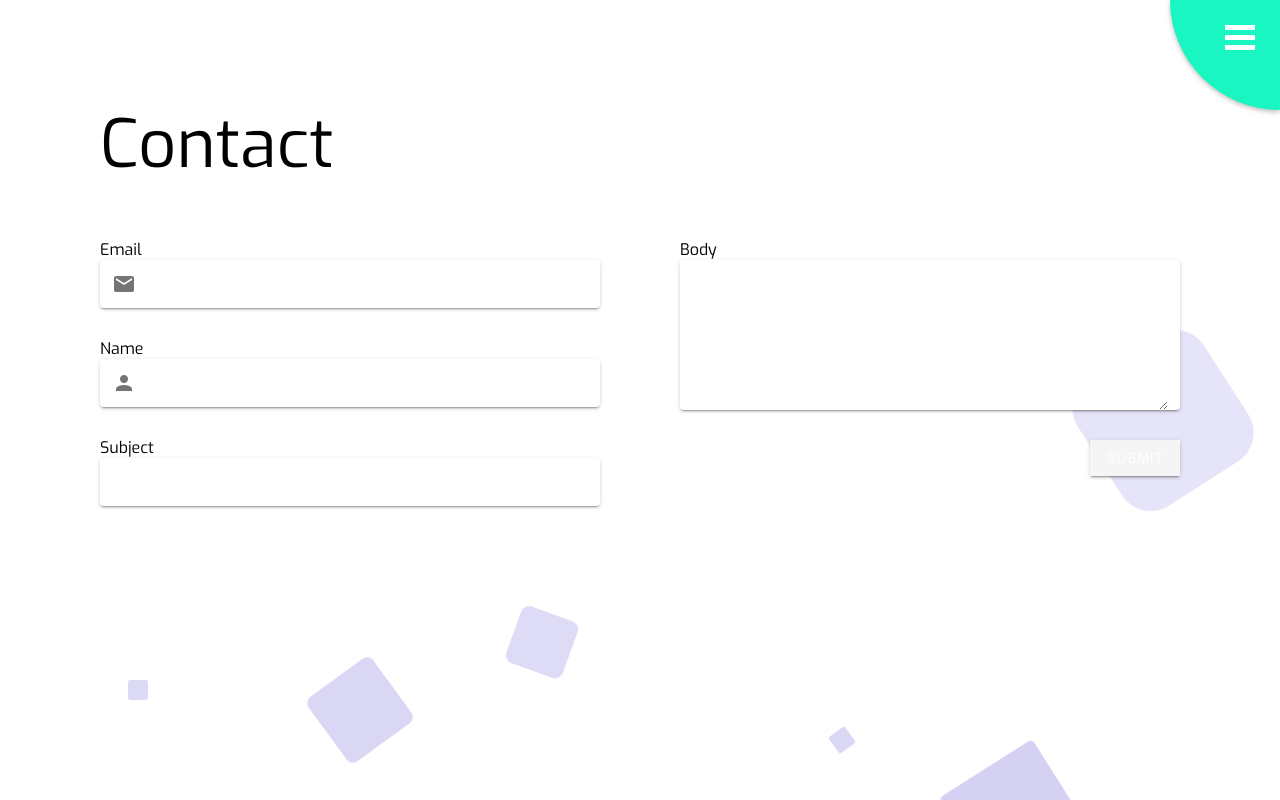
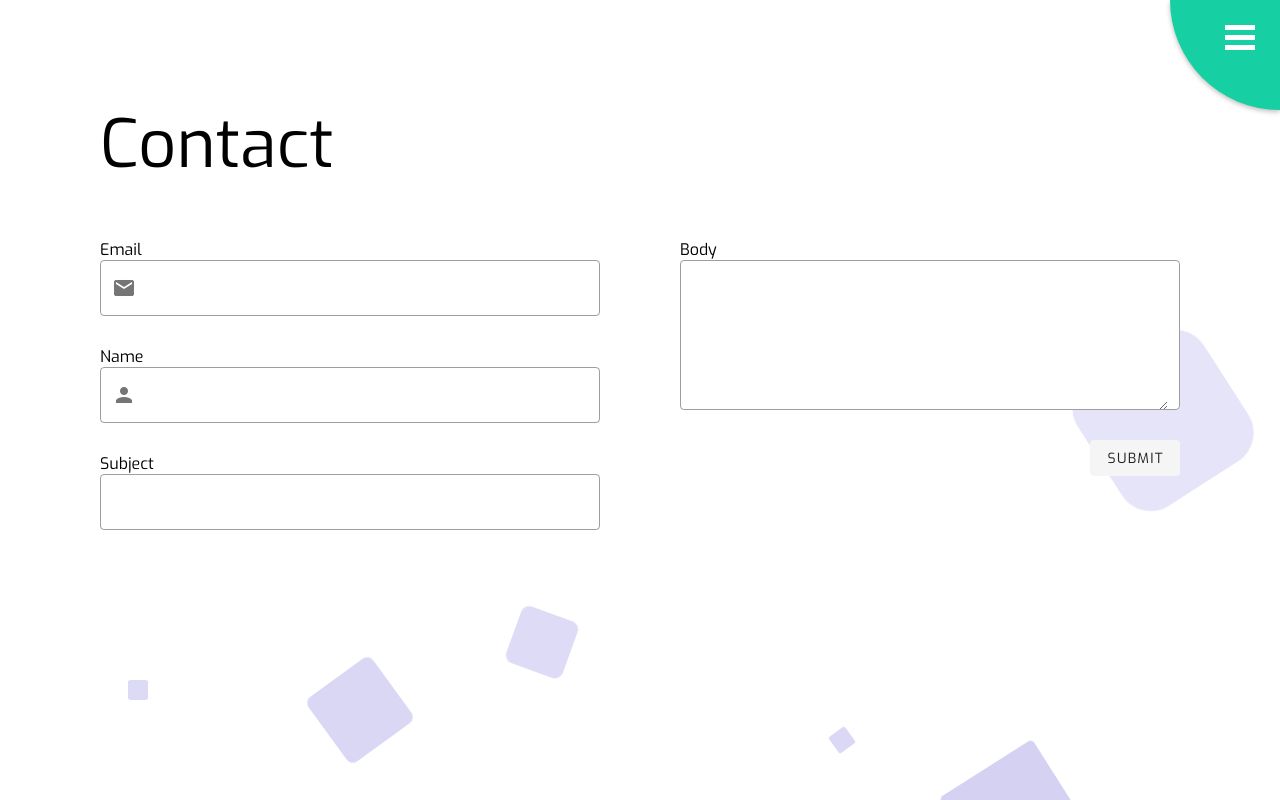
Before and after one commit to YadaYuki/portfolio_me, a Vue app: page /contact in a window 1280 px wide. Built offline with nearby package versions, Linux system fonts and the light colour scheme.

Commit message:
Fixed design elevation

```diff
--- a/src/assets/data/project.json
+++ b/src/assets/data/project.json
@@ -32,7 +32,7 @@
     {
         "id": 4,
         "image": "project_images/noimage.png",
-        "title": "Company System related to finance",
+        "title": "Company System",
         "tool": "HTML/CSS/jQuery/Java(Spring Boot)/MVC Architecture",
         "role": "Serverside API",
         "description": "Internship Experience. The system manages the salary of all employees and the cost for the projects in the company",
--- a/src/components/global/Menu.vue
+++ b/src/components/global/Menu.vue
@@ -94,7 +94,7 @@ label:after {
   top: 0;
   width: 110px;
   height: 110px;
-  background-color: #1af6c2;
+  background-color: #16CFA3;
   border-bottom-left-radius: 100%;
   box-shadow: 0 2px 5px rgba(0, 0, 0, 0.26);
   transition: 0.5s ease;
--- a/src/components/page/Contact.vue
+++ b/src/components/page/Contact.vue
@@ -8,18 +8,24 @@
           <div class="user_info_wrapper">
             <label for="email">Email</label>
             <v-text-field
+              flat
+              outlined
               solo
               name="email"
               prepend-inner-icon="mdi-email"
             ></v-text-field>
             <label for="name">Name</label>
             <v-text-field
+              flat
+              outlined
               solo
               name="name"
               prepend-inner-icon="mdi-account"
             ></v-text-field>
             <label for="name">Subject</label>
             <v-text-field
+              flat
+              outlined
               solo
               name="subject"
               prepend-inner-icon="mdi-text-subject"
@@ -27,8 +33,8 @@
           </div>
           <div class="message_wrapper">
             <label>Body</label>
-            <v-textarea solo name="body"></v-textarea>
-            <v-btn tile color="success"> Submit </v-btn>
+            <v-textarea flat outlined solo name="body"></v-textarea>
+            <v-btn elevation="0" > Submit </v-btn>
             <!-- TODO:Send Mail -->
           </div>
         </div>
--- a/src/components/parts/ProjectCard.vue
+++ b/src/components/parts/ProjectCard.vue
@@ -1,7 +1,6 @@
 <template>
-  <v-card class="project_card">
+  <v-card flat  class="project_card">
     <!-- TODO:Implement detail and Now Developing -->
-
     <v-img v-bind:src="require('@/assets/' + project.image)"></v-img>
     <v-card-title>{{ project.title }}</v-card-title>
     <v-card-text class="text_wrapper">
@@ -19,8 +18,8 @@
       </div>
     </v-card-text>
     <div class="button_wrapper">
-      <v-btn :href="project.site_link" tile color="cyan"> View Site </v-btn>
-      <v-btn :href="project.git_link" tile color="cyan"> View GitHub </v-btn>
+      <v-btn elevation="0" :href="project.site_link" tile color="cyan"> View Site </v-btn>
+      <v-btn elevation="0" :href="project.git_link" tile color="cyan"> View GitHub </v-btn>
     </div>
   </v-card>
 </template>
@@ -35,12 +34,13 @@ export default {
 </script>
 <style lang="scss" scoped>
 .project_card {
+  height: 500px;
   margin-top: 2em;
-
+  border: 1px solid #eee;
   width: 300px;
   @media screen and (min-width: 500px) {
     .text_wrapper {
-      height: 40%;
+      height: 45%;
     }
   }
   .button_wrapper {
@@ -50,6 +50,8 @@ export default {
     margin: 1em 0;
     a {
       margin-top: 10px;
+
+    border-radius: 2px;
       width: 120px;
       height: 30px;
     }
```
